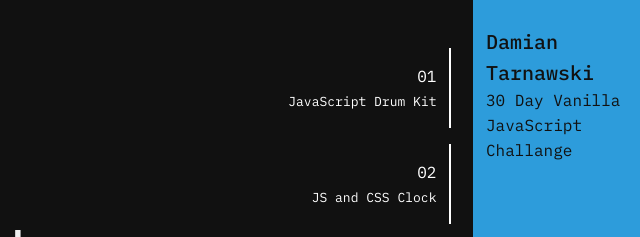
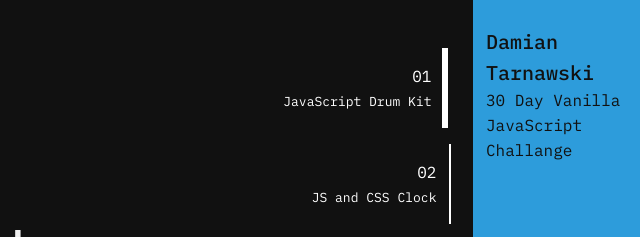
Before and after one commit to thetarnav/js30challange, a plain HTML site: page index.html in a window 1280 px wide. Shown: the top 237 px of the page, 602-1242 px from the left. Drawn offline with nearby package versions, Linux system fonts and the light colour scheme.

Commit message:
The scroll progress is now indicated on the nav-timeline and now using nav comes with that smooth scroll animation

```diff
--- a/index.html
+++ b/index.html
@@ -20,11 +20,9 @@
 </head>
 <body>
 <!--[if lte IE 9]> <p class='browserupgrade'> You are using an <strong> outdated </strong> browser. Please <a href='https://browsehappy.com/'>upgrade your browser</a> to improve your experience and security.</p> <![endif] -->
-<ul class="main-nav">
+<ul class="content" id="content_html">
 </ul>
-<nav class="timeline">
-   <ul id='timeline_list'>
-   </ul>
+<nav class="timeline" id='timeline_html'>
 </nav>
 <footer>
    <strong>Damian Tarnawski</strong>
@@ -32,5 +30,5 @@
 </footer>
 </body>
 <!-- JavaScript files -->
-<script src="script.js"></script>
+<script type="module" src="script.js"></script>
 </html>
--- a/main.scss
+++ b/main.scss
@@ -22,7 +22,7 @@ a {
    text-decoration: none;
    color: inherit;
 }
-.main-nav {
+.content {
    list-style: none;
    color: #eee;
    padding-left: 16vw;
@@ -69,24 +69,25 @@ footer {
    position: fixed;
    top: 0;
    right: 0;
+
    height: 100%;
    height: 100vh;
    padding: 30px;
    padding: 5vh 3vw;
+
+   font-size: 20px;
+   font-weight: 400;
+   text-align: right;
+
+   display: flex;
+   flex-flow: column;
+   align-items: flex-end;
+
    overflow-y: scroll;
    &::-webkit-scrollbar {
       display: none;
    }
-   >ul {
-      list-style: none;
-      font-size: 20px;
-      font-weight: 400;
-      text-align: right;
-      display: flex;
-      flex-flow: column;
-      align-items: flex-end;
-   }
-   li {
+   a {
       position: relative;
       padding: 50px 10px;
       padding: 5vh 2vw;
@@ -112,12 +113,11 @@ footer {
    }
    .name {
       display: none;
-      font-size: 16px;
    }
 }
 
 @media only screen and (min-width: 721px) {
-   .main-nav {
+   .content {
       padding-left: 17vw;
 
       li {
@@ -152,7 +152,7 @@ footer {
    .timeline {
       padding: 40px 50px;
       padding: 5vh 5vw;
-      li {
+      a {
          padding: 40px 20px;
          padding: 4vh 2vw;
       }
@@ -160,7 +160,7 @@ footer {
 }
 
 @media only screen and (min-width: 1025px) {
-   .main-nav {
+   .content {
       padding-left: 25vw;
       li {
          margin: 6vw 0;
@@ -197,11 +197,9 @@ footer {
       padding: 5vh 1.7vw;
       right: 300px;
       right: 16vw;
-      >ul {
-         font-size: 16px;
-         line-height: 27px;
-      }
-      li {
+      font-size: 16px;
+      line-height: 27px;
+      a {
          padding: 15px;
          margin: 10px 0;
          margin: 1vh 0;
--- /dev/null
+++ b/resource.js
@@ -0,0 +1,32 @@
+function deleteSpaces(word) {
+   "function takes 1 string argument and returns a string without spaces"
+   if (!word instanceof String) {
+      console.error('argument must be a string');
+      return;
+   };
+   return word.split(' ').join('');
+}
+
+
+const challanges = [
+   '01-JavaScript Drum Kit',
+   '02-JS and CSS Clock',
+   '03-CSS Variables',
+   '04-Array Cardio Day 1',
+   '05-Flex Panel Gallery',
+   '06-Type Ahead',
+   '08-Fun with HTML5 Canvas',
+   '10-Hold Shift and Check Checkboxes',
+   '11-Custom Video Player',
+   '12-Key Sequence Detection',
+   '13-Slide in on Scroll',
+   '15-Local Storage',
+   '16-Mouse Move Shadow',
+   '17-Sort Without Articles',
+   '18-Adding Up Times with Reduce',
+]
+
+export {
+   deleteSpaces,
+   challanges
+};
--- a/script.js
+++ b/script.js
@@ -1,20 +1,11 @@
-const challanges = [
-   '01-JavaScript Drum Kit',
-   '02-JS and CSS Clock',
-   '03-CSS Variables',
-   '04-Array Cardio Day 1',
-   '05-Flex Panel Gallery',
-   '06-Type Ahead',
-   '08-Fun with HTML5 Canvas',
-   '10-Hold Shift and Check Checkboxes',
-   '11-Custom Video Player',
-   '12-Key Sequence Detection',
-   '13-Slide in on Scroll',
-   '15-Local Storage',
-   '16-Mouse Move Shadow',
-   '17-Sort Without Articles',
-   '18-Adding Up Times with Reduce',
-].forEach(item => {
+import {
+   deleteSpaces,
+   challanges
+} from './resource.js';
+
+
+// Building the content of the page and navigation
+challanges.forEach(item => {
    const [number, name] = item.split('-');
    let listItem = `
    <li id="${number}">
@@ -25,24 +16,52 @@ const challanges = [
       </a>
    </li>
    `;
-   document.querySelector('.main-nav').innerHTML+= listItem;
+   content_html.innerHTML += listItem;
 
    listItem = `
    <a href="#${number}">
-      <li>
-         <p class='number'>${number}</p>
-         <p class='name'>${name}</p>
-      </li>
+      <p class='number'>${number}</p>
+      <p class='name'>${name}</p>
    </a>
    `;
-   timeline_list.innerHTML += listItem;
+   timeline_html.innerHTML += listItem;
 });
 
 
-function deleteSpaces(word) {
-   if (!word instanceof String) {
-      console.error('argument must be a string');
-      return;
-   };
-   return word.split(' ').join('');
+window.addEventListener('scroll', _.debounce(handleScroll, 16));
+window.addEventListener('resize', _.debounce(handleScroll, 16));
+
+function handleScroll() {
+`this function shows the representation of scroll progress on the nav`
+   const contentItems = [...content_html.children];
+   const windowY = window.innerHeight;
+   const scroll = window.scrollY;
+
+   const currentItem = contentItems.reduce((onScrollItem, item) => scroll + item.offsetHeight/2 >= item.offsetTop ? item : onScrollItem);
+
+   [...timeline_html.children].forEach((item, index) => currentItem === contentItems[index] ? item.classList.add('highlight') : item.classList.remove('highlight'));
+
+   const navItem = document.querySelector('#timeline_html .highlight');
+
+   timeline_html.scrollTo({
+      'behavior': 'smooth',
+      'left': 0,
+      'top': navItem.offsetTop - windowY/2 + navItem.offsetHeight/2
+   });
 }
+handleScroll();
+
+
+// makes the smooth scroll effect then using the nav
+timeline_html.addEventListener('click', (e) => {
+   e.preventDefault();
+   const target = e.path.find(el => "matches" in el ? el.matches('a') : false);
+   if (target === undefined) return;
+
+   const index = [...timeline_html.children].indexOf(target);
+   window.scrollTo({
+      'behavior': 'smooth',
+      'left': 0,
+      'top': content_html.children[index].offsetTop
+   });
+})
```
Also changed, not shown: main.css.
